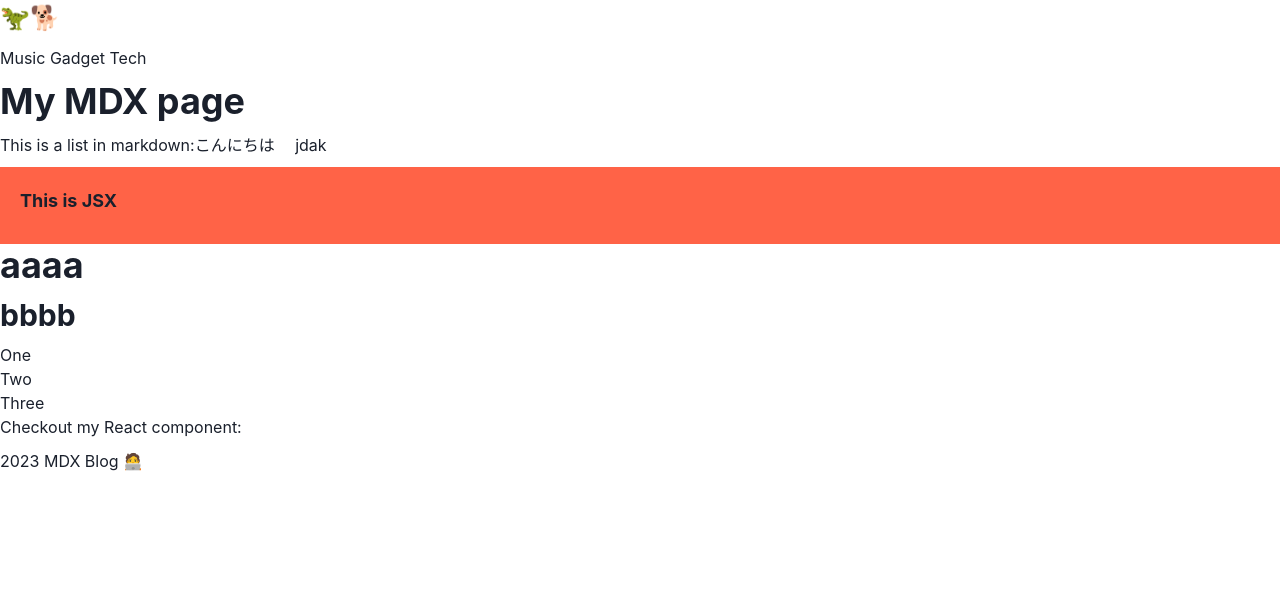
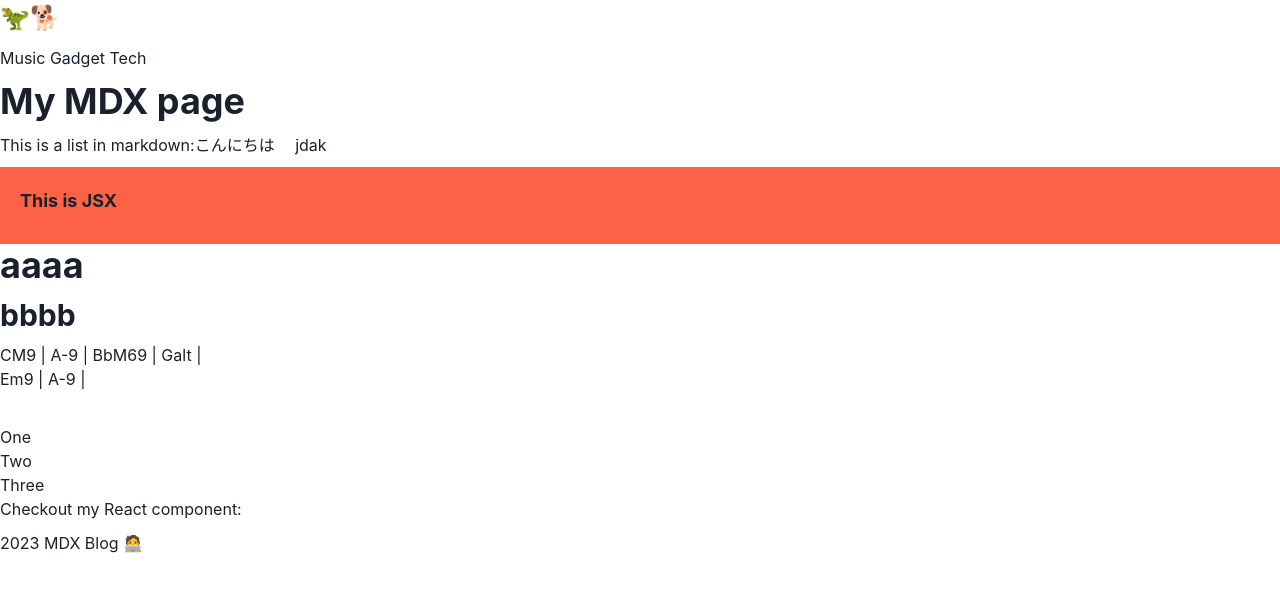
Before and after one commit to kzhub/mdx-blog, a Next.js app: page /posts/b in a window 1280 px wide. Shown: the top 592 px of the page. Built offline with nearby package versions, Linux system fonts and the light colour scheme.

Commit message:
edit mdx

```diff
--- a/pages/posts/b.mdx
+++ b/pages/posts/b.mdx
@@ -16,6 +16,11 @@ jdak
 </div>
 # aaaa
 ## bbbb
+	CM9 | A-9 | BbM69 | Galt |
+	Em9 | A-9 |
+	<br />
+
+
 - One
 - Two
 - Three
```
Also changed, not shown: pages/posts/a.mdx (+14 -0 lines).
